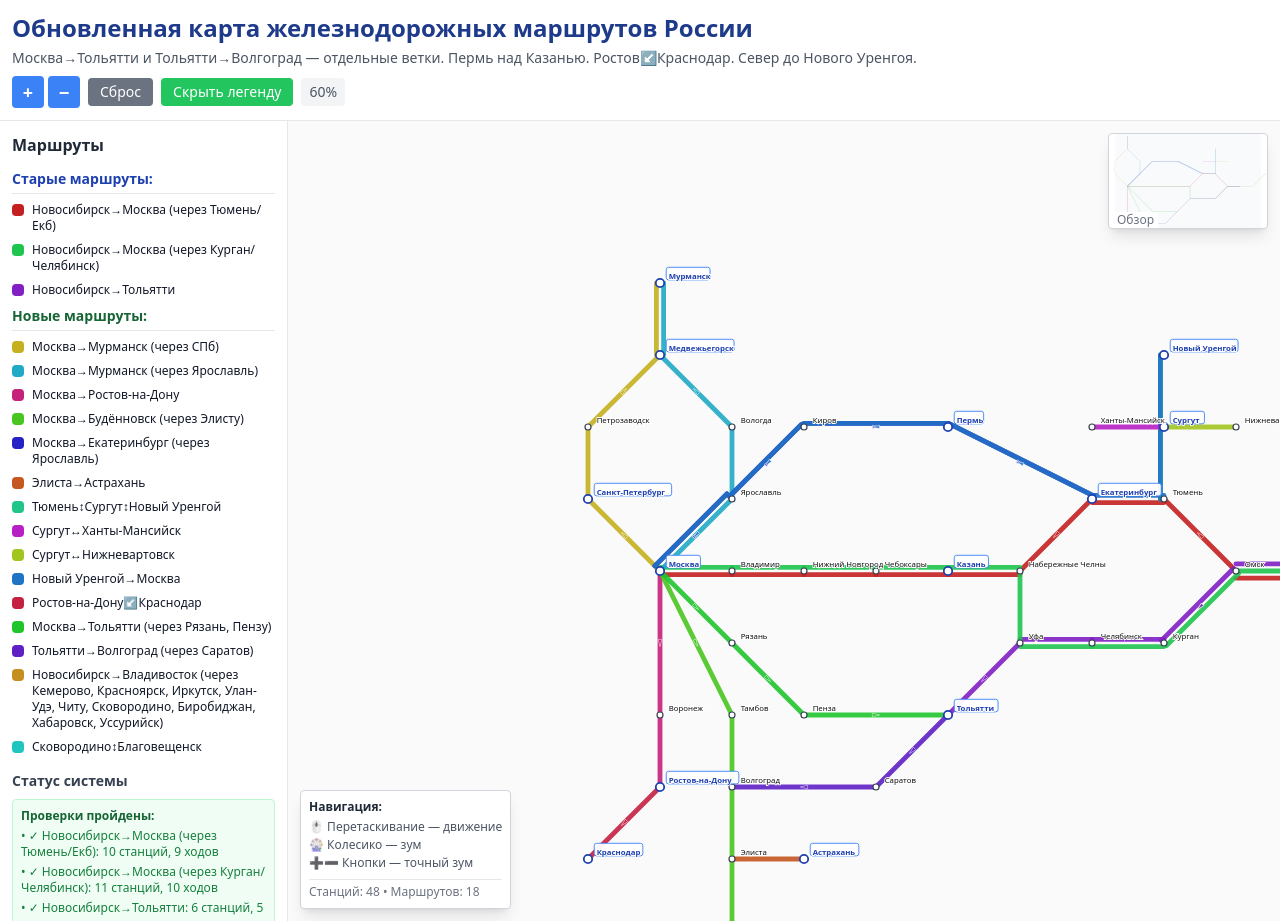
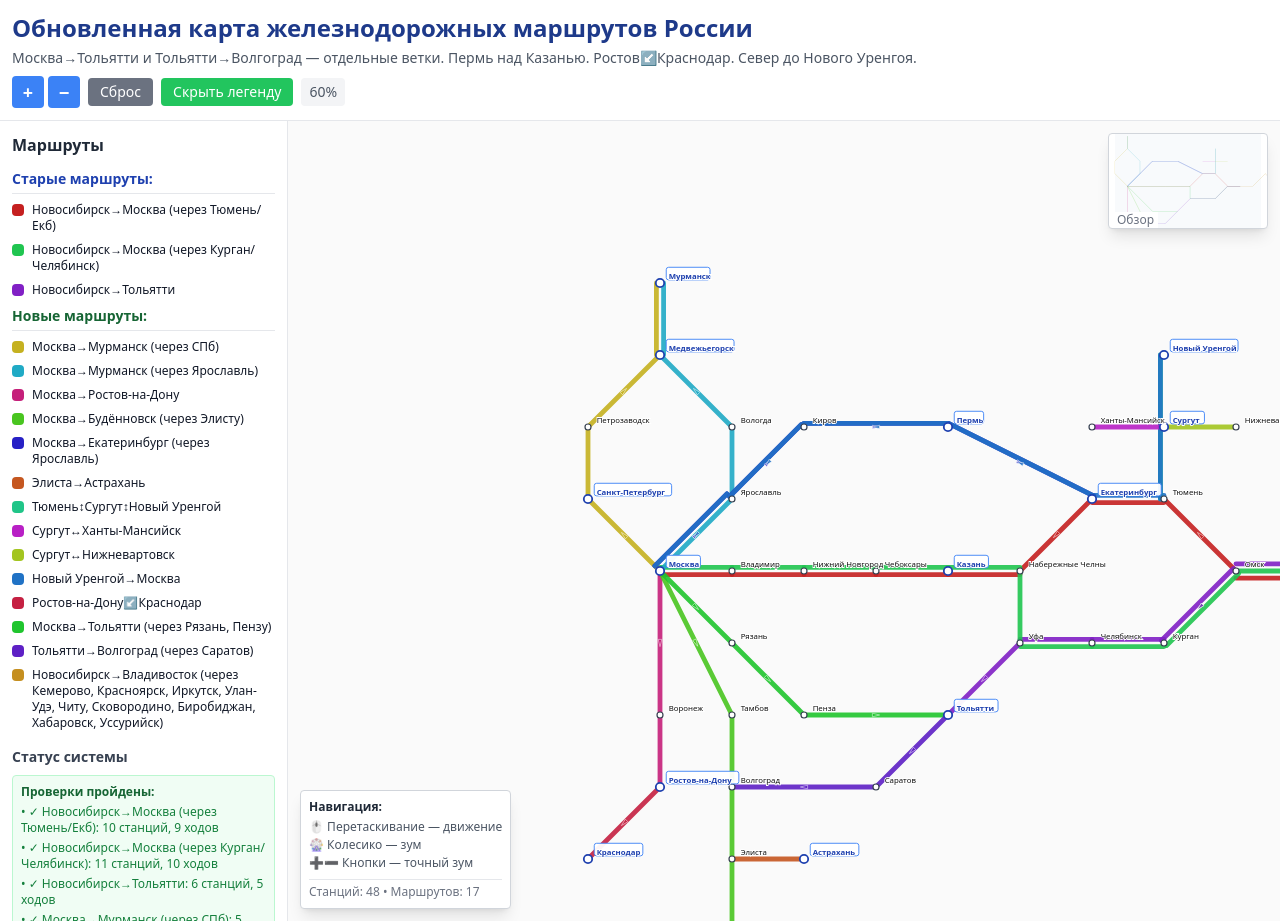
Before and after one commit to hhwwwww1414/DriveMetro, a React (Vite) app: page / in a window 1280 px wide. Built offline with nearby package versions, Linux system fonts and the light colour scheme.

Commit message:
Update App.tsx

```diff
--- a/src/App.tsx
+++ b/src/App.tsx
@@ -86,13 +86,13 @@ const TLT_VLG_STATIONS = ["Тольятти","Саратов","Волгогра
 const TLT_VLG_MOVES: Move[] = ['DL45','R90'];
 
 // === ВОСТОЧНОЕ ПРОДОЛЖЕНИЕ ОТ НОВОСИБИРСКА ДО ВЛАДИВОСТОКА ===
-// Новосибирск → Кемерово (→90) → Красноярск (↗45) → Иркутск (↘45 — резкий спуск)
-// → Улан-Удэ (→90) → Чита (→90) → Сковородино (→90) → Биробиджан (→90)
-// → Хабаровск (↓90) → Уссурийск (↓90) → Владивосток (↓90)
+// Новосибирск → Кемерово (→90) → Красноярск (↗45) → Иркутск (↘45)
+// → Улан-Удэ (→90) → Чита (→90) → Сковородино (→90) → Благовещенск (↓90)
+// → Биробиджан (→90) → Хабаровск (↓90) → Уссурийск (↓90) → Владивосток (↓90)
 const NSK_FE_STATIONS = [
-  "Новосибирск","Кемерово","Красноярск","Иркутск","Улан-Удэ","Чита","Сковородино","Биробиджан","Хабаровск","Уссурийск","Владивосток"
+  "Новосибирск","Кемерово","Красноярск","Иркутск","Улан-Удэ","Чита","Сковородино","Благовещенск","Биробиджан","Хабаровск","Уссурийск","Владивосток"
 ];
-const NSK_FE_MOVES: Move[] = ['R90','UR45','DR45','R90','R90','R90','R90','D90','D90','D90'];
+const NSK_FE_MOVES: Move[] = ['R90','UR45','DR45','R90','R90','R90','D90','R90','D90','D90','D90'];
 
 // Ответвление от Сковородино вниз к Благовещенску
 const SKV_BLG_STATIONS = ["Сковородино","Благовещенск"];
@@ -127,8 +127,7 @@ const BASE_LINES: Omit<LineDef,'color'>[] = [
   { id: 'TLT-VLG',       name: 'Тольятти→Волгоград (через Саратов)', stations: TLT_VLG_STATIONS as string[] },
   // Восточное продолжение
   { id: 'NSK-FE',       name: 'Новосибирск→Владивосток (через Кемерово, Красноярск, Иркутск, Улан-Удэ, Читу, Сковородино, Биробиджан, Хабаровск, Уссурийск)', stations: NSK_FE_STATIONS as string[] },
-  { id: 'SKV-BLG',      name: 'Сковородино↕Благовещенск', stations: SKV_BLG_STATIONS as string[] },
-];
+  ];
 
 const MOVES_BY_ID: Record<string, Move[]> = {
   'NSK-MSK-1': NSK_MSK_BLUE_MOVES,
@@ -148,8 +147,7 @@ const MOVES_BY_ID: Record<string, Move[]> = {
   'MSK-TLT':       MSK_TLT_MOVES,
   'TLT-VLG':       TLT_VLG_MOVES,
   'NSK-FE':       NSK_FE_MOVES,
-  'SKV-BLG':      SKV_BLG_MOVES,
-};
+  };
 
 const HUBS = new Set([
   "Москва", "Новосибирск", "Тольятти", "Казань", "Санкт-Петербург",
@@ -341,6 +339,7 @@ function runSelfTests(lines: LineDef[], pos: Record<string,{x:number;y:number}>)
   };
   check('MSK-TLT', MSK_TLT_STATIONS.length);
   check('TLT-VLG', TLT_VLG_STATIONS.length);
+  check('NSK-FE', NSK_FE_STATIONS.length);
 
   return {messages, errors};
 }
```
